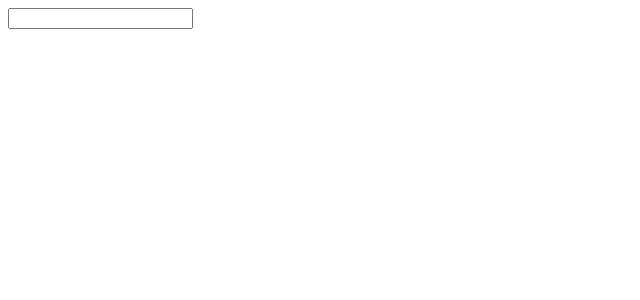
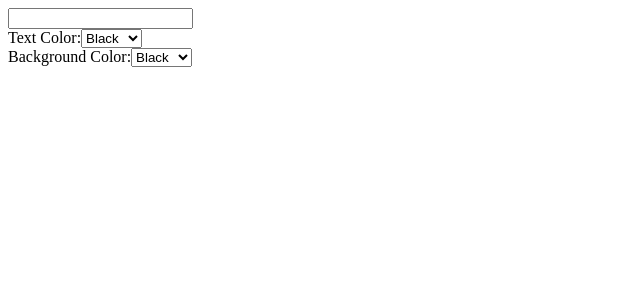
Before and after one commit to stephaniesmith/react-quiz-1, a React app: page / in a window 1280 px wide. Shown: the top 300 px of the page, without its empty margins (0-640 px from the left). Built offline with nearby package versions, Linux system fonts and the light colour scheme.

Commit message:
added color selectors, but not actually working

```diff
--- a/src/components/App.js
+++ b/src/components/App.js
@@ -11,14 +11,32 @@ export default class App extends Component {
 
   render() {
     const { text } = this.state;
+    const textColors = ['Black', 'White', 'Blue', 'Red', 'Yellow'].map(color => {
+      return <option key={color} value={color}>{color}</option>;
+    });
+    const backgroundColors = ['Black', 'White', 'Blue', 'Red', 'Yellow'].map(color => {
+      return <option key={color} value={color}>{color}</option>;
+    });
 
     return (
       <Fragment>
         <input name="text" value={ text } onChange={this.onInputChange}/>
 
         <div className="colorText">
+          <label htmlFor="color">Text Color:</label>
+          <select name="color"onChange={this.changeColor}>
+            {textColors}
+          </select>
+        </div>
+
+        <div className="colorBackground">
+          <label htmlFor="color">Background Color:</label>
+          <select name="color"onChange={this.changeColor}>
+            {backgroundColors}
+          </select>
           <p className="text">{text}</p>
         </div>
+
       </Fragment>
     );
   }
```
Also changed, not shown: src/components/TextSelector.js (+30 -0 lines).
